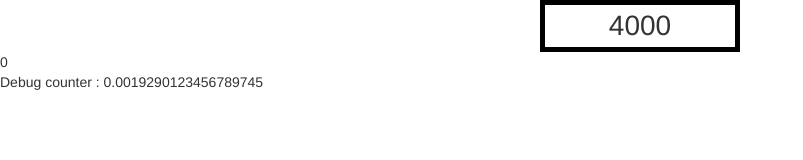
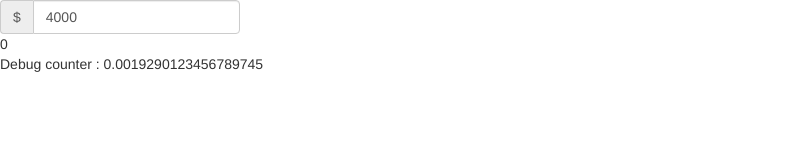
Before and after one commit to rtwage/rtwage.github.io, a plain HTML site: page index.html in a window 1280 px wide. Shown: the whole page, without its empty margins (0-803 px from the left). Drawn offline with nearby package versions, Linux system fonts and the light colour scheme.

Commit message:
use bootstrap for input

```diff
--- a/index.html
+++ b/index.html
@@ -12,7 +12,16 @@
     <script src="main.js"></script>
   </head>
   <body ng-controller="Controller">
-    <input type="text" ng-model="salary" id="input-salary">
+    <form class="form-inline">
+      <div class="form-group">
+        <label class="sr-only" for="input-salary">Salary</label>
+        <div class="input-group">
+          <div class="input-group-addon">$</div>
+          <input type="text" class="form-control"
+                 ng-model="salary" id="input-salary">
+        </div>
+      </div>
+    </form>
     <div id="counter">{{ display_counter }}</div>
     Debug counter : {{ counter }}
   </body>
--- a/main.css
+++ b/main.css
@@ -1,10 +1,2 @@
 #input-salary {
-    border: 5px solid black;
-    font-size: 2em;
-    padding-left: 30px;
-    padding-right: 30px;
-    text-align: center;
-    margin: auto;
-    display: block;
-    width: 200px;
 }
```
